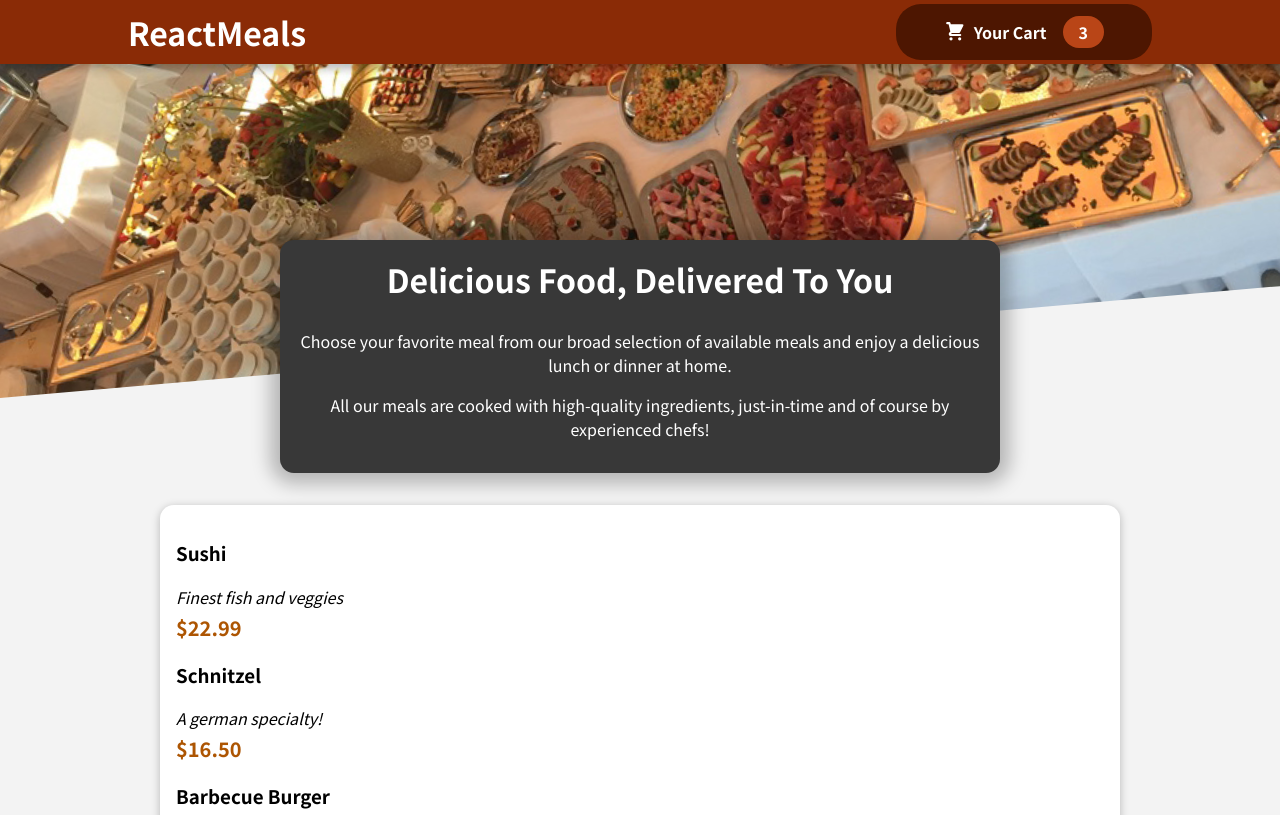
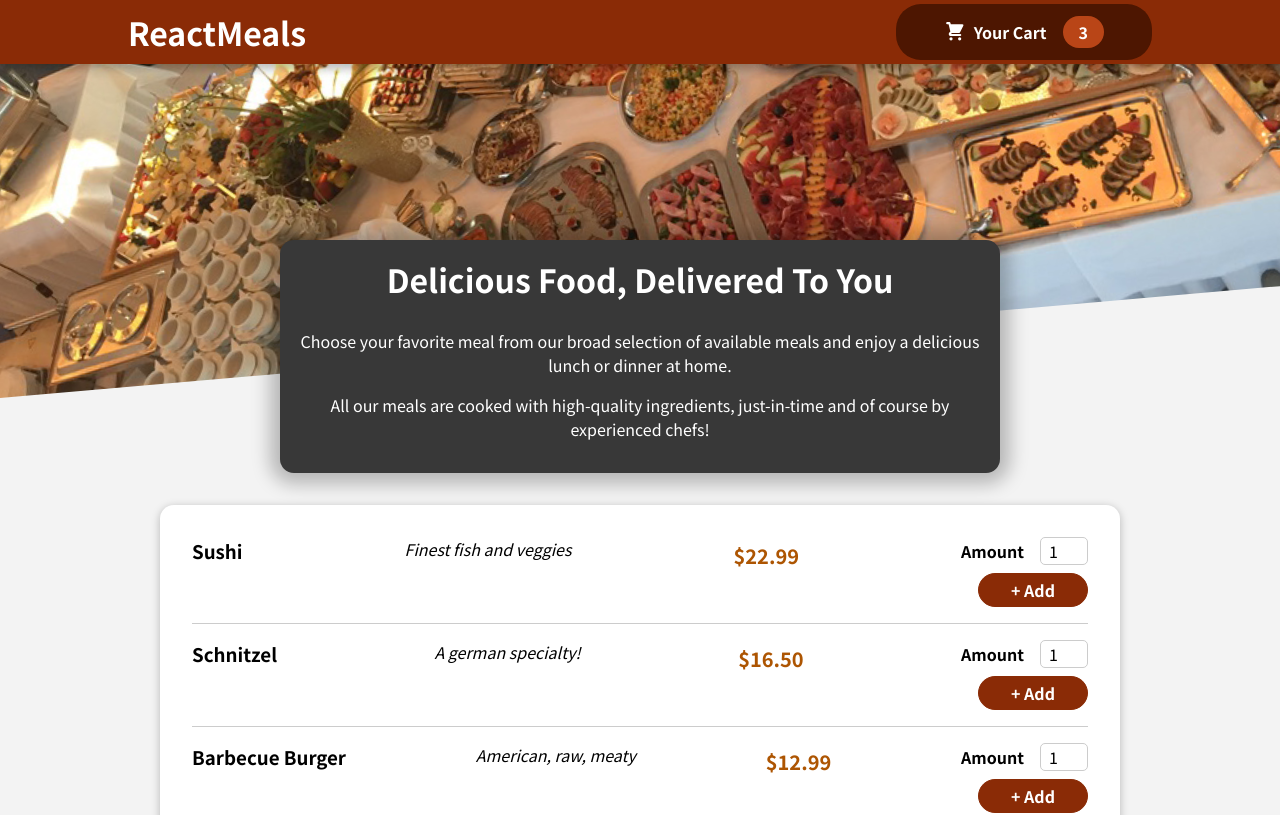
Before and after one commit to Delocalized-electron/food-order-app, a React (Create React App) app: page / in a window 1280 px wide. Shown: the top 815 px of the page. Built offline with nearby package versions, Linux system fonts and the light colour scheme.

Commit message:
added "add" button and amount in list item

```diff
--- a/src/components/Meals/MealItem/MealItem.js
+++ b/src/components/Meals/MealItem/MealItem.js
@@ -1,15 +1,17 @@
 import classes from "./MealItem.module.css";
+import MealItemForm from "./MealItemForm";
 
 const MealItem = (props) => {
   const price = `$${props.price.toFixed(2)}`;
   return (
-    <li className={classes}>
+    <li className={classes.meal}>
       <div>
         <h3>{props.name}</h3>
-        <div className={classes.description}>{props.description}</div>
-        <div className={classes.price}>{price}</div>
       </div>
-      <div></div>
+      <div className={classes.description}>{props.description}</div>
+      <div className={classes.price}>{price}</div>
+
+      <MealItemForm />
     </li>
   );
 };
--- /dev/null
+++ b/src/components/Meals/MealItem/MealItemForm.js
@@ -0,0 +1,23 @@
+import Input from "../../UI/Input";
+import classes from "./MealItemForm.module.css";
+
+const MealItemForm = (props) => {
+  return (
+    <form className={classes.form}>
+      <Input
+        label="Amount"
+        input={{
+          id: "amount",
+          type: "number",
+          min: "1",
+          max: "5",
+          step: "1",
+          defaultValue: "1",
+        }}
+      />
+      <button>+ Add</button>
+    </form>
+  );
+};
+
+export default MealItemForm;
--- /dev/null
+++ b/src/components/Meals/MealItem/MealItemForm.module.css
@@ -0,0 +1,20 @@
+.form {
+  text-align: right;
+}
+
+.form button {
+  font: inherit;
+  cursor: pointer;
+  background-color: #8a2b06;
+  border: 1px solid #8a2b06;
+  color: white;
+  padding: 0.25rem 2rem;
+  border-radius: 20px;
+  font-weight: bold;
+}
+
+.form button:hover,
+.form button:active {
+  background-color: #641e03;
+  border-color: #641e03;
+}
--- /dev/null
+++ b/src/components/UI/Input.js
@@ -0,0 +1,11 @@
+import classes from "./Input.module.css";
+const Input = (props) => {
+  return (
+    <div className={classes.input}>
+      <label htmlFor={props.input.id}> {props.label}</label>
+      <input {...props.input} />
+    </div>
+  );
+};
+
+export default Input;
--- /dev/null
+++ b/src/components/UI/Input.module.css
@@ -0,0 +1,18 @@
+.input {
+  display: flex;
+  align-items: center;
+  margin-bottom: 0.5rem;
+}
+
+.input label {
+  font-weight: bold;
+  margin-right: 1rem;
+}
+
+.input input {
+  width: 3rem;
+  border-radius: 5px;
+  border: 1px solid #ccc;
+  font: inherit;
+  padding-left: 0.5rem;
+}
```
